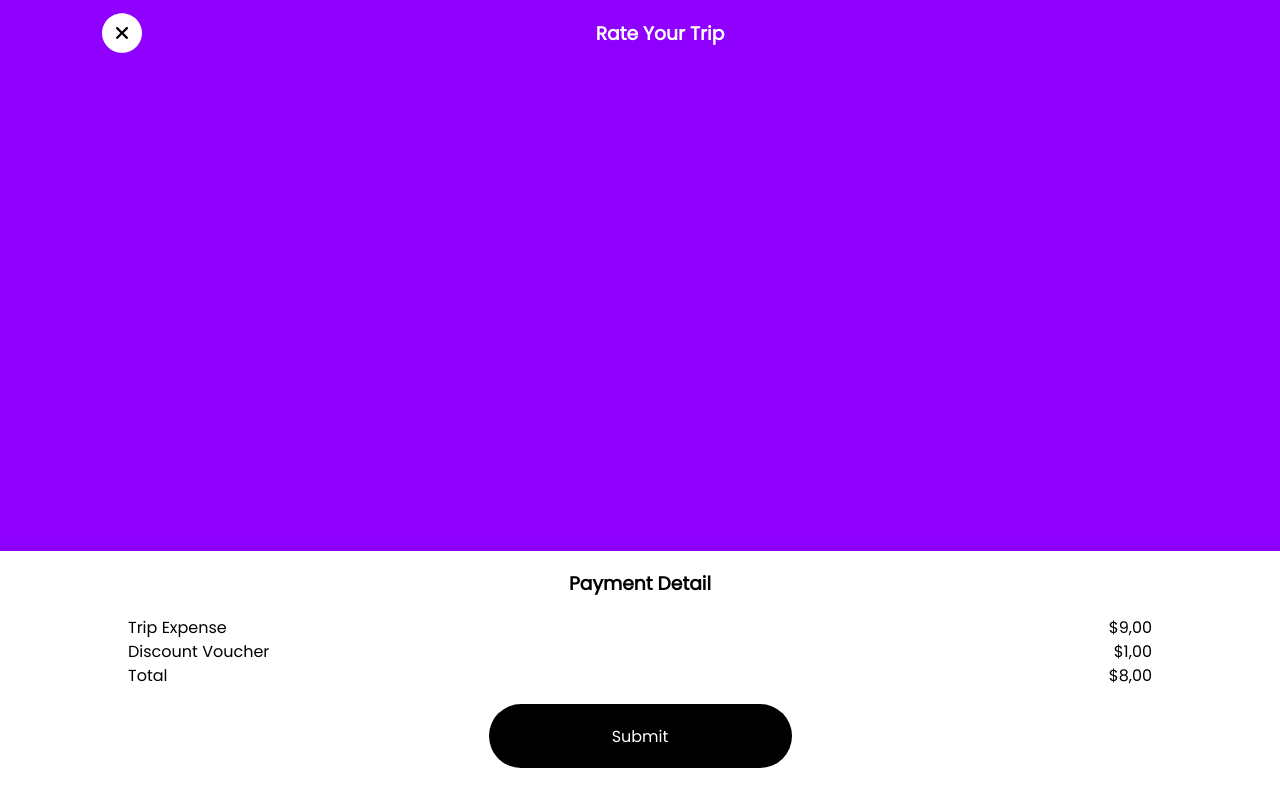
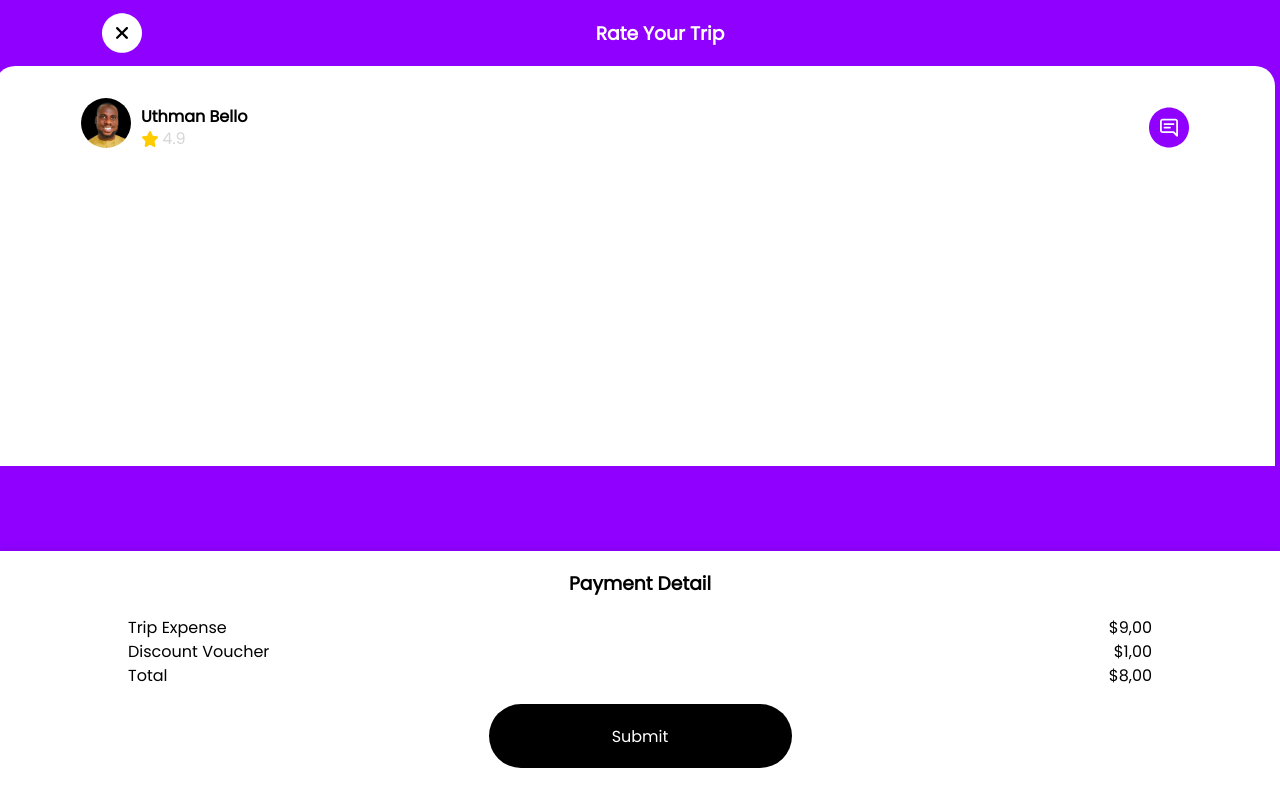
Before and after one commit to Uthmanbello/taxi-app, a plain HTML site: page rating.html in a window 1280 px wide. Drawn offline with Linux system fonts and the light colour scheme.

Commit message:
Setup the user profile pic, name and message icon

```diff
--- a/rating.html
+++ b/rating.html
@@ -17,7 +17,21 @@
         <div></div>
       </div>
 
-      <div></div>
+      <div class="rating-body-2">
+        <div class="space-between star-rating">
+          <div class="row">
+            <img src="images/profile_pic(1).png" alt="profile picture" class="profile-pic profile-pic-rating">
+            <div class="column">
+              <p class="username">Uthman Bello</p>
+              <div class="row rating-number">
+                <img src="images/Shape.svg">
+                &nbsp;<p>4.9</p>
+              </div>
+            </div>
+          </div>
+          <img src="images/Group 90.svg">
+        </div>
+      </div>
     </section>
 
     <div class="bottom-div column">
--- a/styles.css
+++ b/styles.css
@@ -6,6 +6,11 @@
 body {
   margin: 0;
   padding: 0;
+}
+
+.row {
+  display: flex;
+  flex-direction: row;
 }
 
 .column {
@@ -278,8 +283,40 @@ body {
   padding: 0% 8%;
 }
 
+.rating-body-2 {
+  background-color: #FFFFFF;
+  height: 50vh;
+  border-top-left-radius: 20px;
+  border-top-right-radius: 20px;
+  width: 100vw;
+  margin: 0% -10%;
+  padding: 2% 8%;
+}
+
 .rating-body div h3{
   color: #FFFFFF;
+}
+
+.profile-pic-rating {
+  margin-right: 10px;
+  margin-top: 10px;
+}
+
+.username {
+  font-weight: bolder;
+}
+
+star-rating {
+  align-items: center;
+}
+
+.rating-number {
+  margin-top: -35px;
+  padding: 0;
+}
+
+.rating-number p {
+  color: #d6d6d6;
 }
 
 payment-detail {
```
Also changed, not shown: images/Group 90.svg (added), images/Shape.svg (added).
